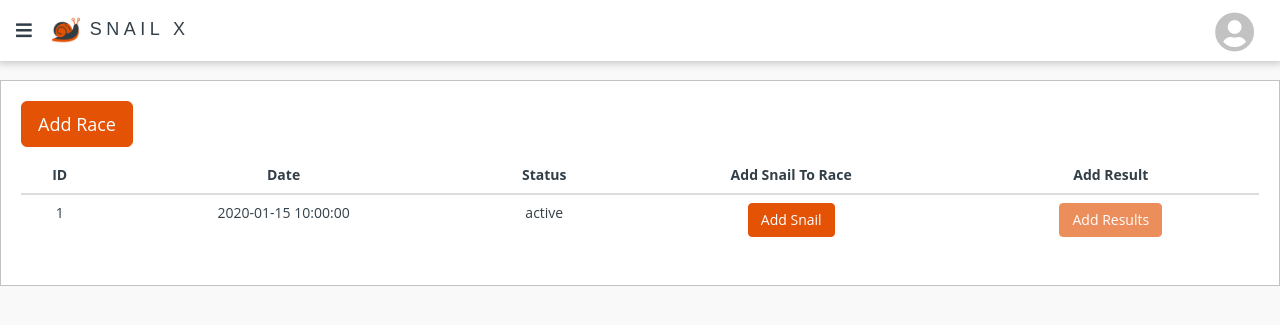
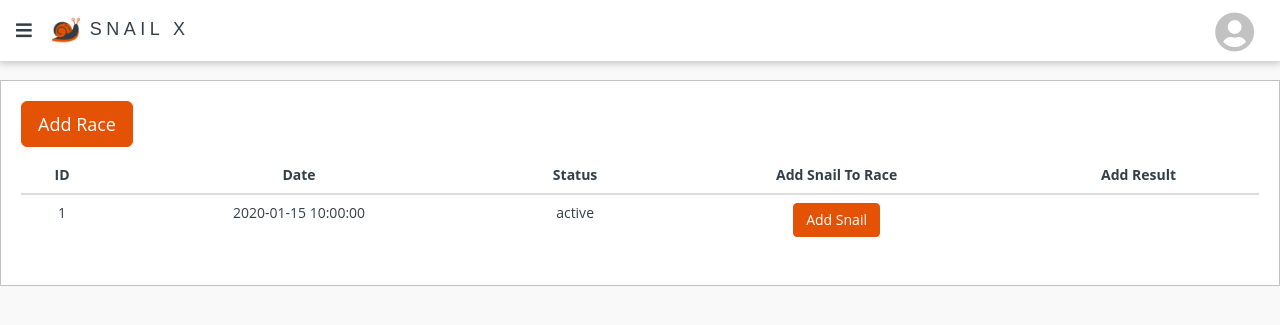
Before and after one commit to infinityworks/snailx-admin-panel, a Flask app: page /rounds/1/races in a window 1280 px wide. Shown: the top 325 px of the page. Run offline with Flask 2, Linux system fonts and the light colour scheme; a user stored in the database is signed in; tables that the repository leaves empty hold one stand-in row (values such as "Sample post"); parts of the project's set-up code (start-up, migrations or seed data) failed here and were passed over; some libraries are stand-ins or nearby versions.

Commit message:
Made 'Add Result' button disabled if the race has yet to start. Changed hover-over colour of the disabled buttons from green to orange.

```diff
--- a/globals/templates/races.html
+++ b/globals/templates/races.html
@@ -7,7 +7,7 @@
 <input id="add-race-enabled" type="button" class="btn btn-success btn-lg add-race-btn finite-orange-button" value="Add Race" onclick="location.href='/rounds/{{round_id}}/races/add';">
 {% endif %}
 {% if not current_round_toggle %}
-<input id="add-race-disabled" type="button" class="disabled btn btn-success btn-lg add-race-btn finite-orange-button" value="Add Race">
+<input id="add-race-disabled" type="button" class="disabled btn btn-lg add-race-btn finite-orange-button" value="Add Race">
 {% endif %}
 
 <table class="table table-hover">
@@ -28,11 +28,15 @@
         <td>{{race.status}}</td>
         {% if current_round_toggle %}
         <td><button id="add-snail-enabled" class="btn btn-success finite-orange-button" onclick="location.href='/rounds/{{round_id}}/races/{{race.id}}/add'">Add Snail</button></td>
-        <td><button id="add-results-disable" class="disabled btn btn-success finite-orange-button">Add Results</button></td>
         {% endif %}
         {% if not current_round_toggle %}
-        <td><button id="add-snail-disabled" class="disabled btn btn-success finite-orange-button">Add Snail</button></td>
+        <td><button id="add-snail-disabled" class="disabled btn finite-orange-button">Add Snail</button></td>
+        {% if race.date < now %}
         <td><button id="add-results-enabled" class="btn btn-success finite-orange-button" onclick="location.href='/rounds/{{round_id}}/races/{{race.id}}'">Add Results</button></td>
+        {% endif %}
+        {% if race.date > now %}
+        <td><button id="add-results-disable" class="disabled btn finite-orange-button">Add Results</button></td>
+        {% endif %}
         {% endif %}
     </tr>
     {% endfor %}
--- a/routes/races/races.py
+++ b/routes/races/races.py
@@ -14,8 +14,8 @@ def races(round_id):
 
     races = Race().get_races_by_round(round_id)
     current_round_toggle = validate_current_round_not_started(round_id)
-
-    return render_template('races.html', races=races, round_id=round_id, current_round_toggle=current_round_toggle)
+    now = datetime.datetime.utcnow()
+    return render_template('races.html', races=races, round_id=round_id, current_round_toggle=current_round_toggle, now=now)
 
 
 def validate_current_round_not_started(round_id):
```
